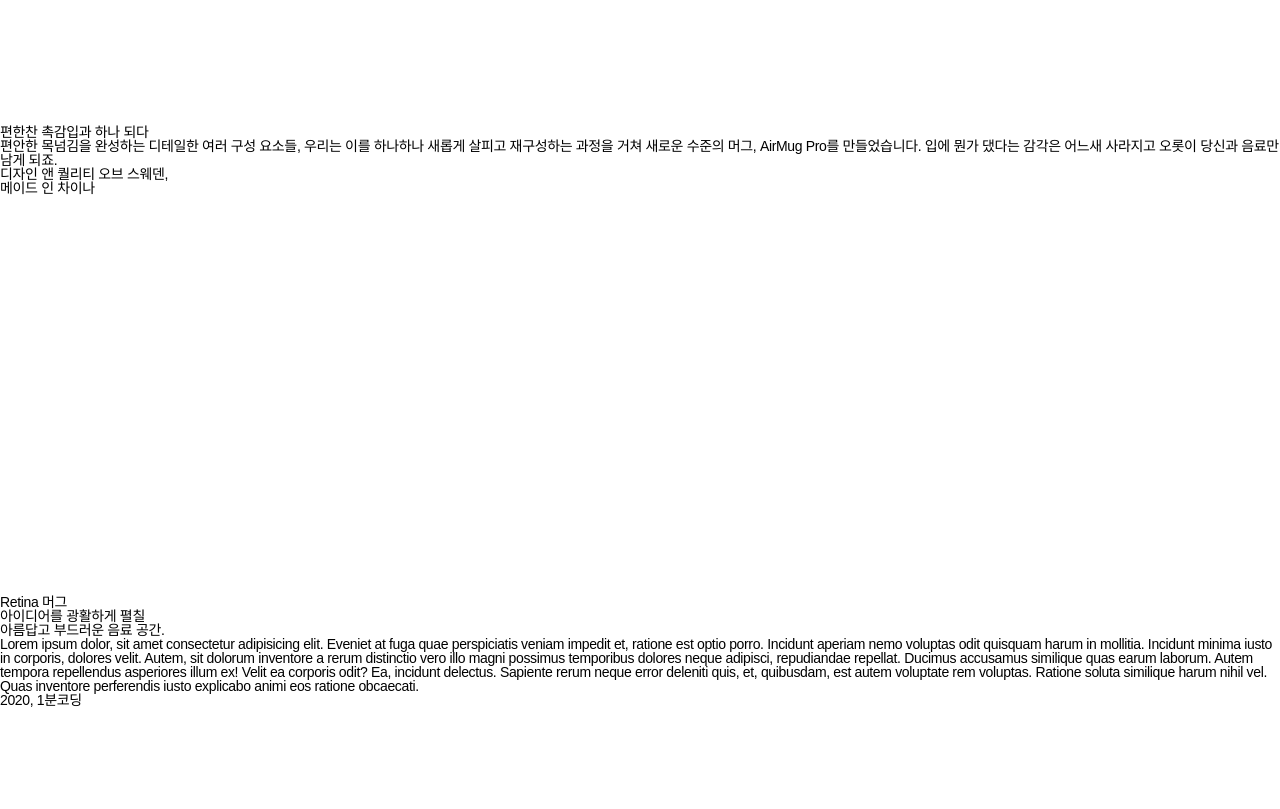
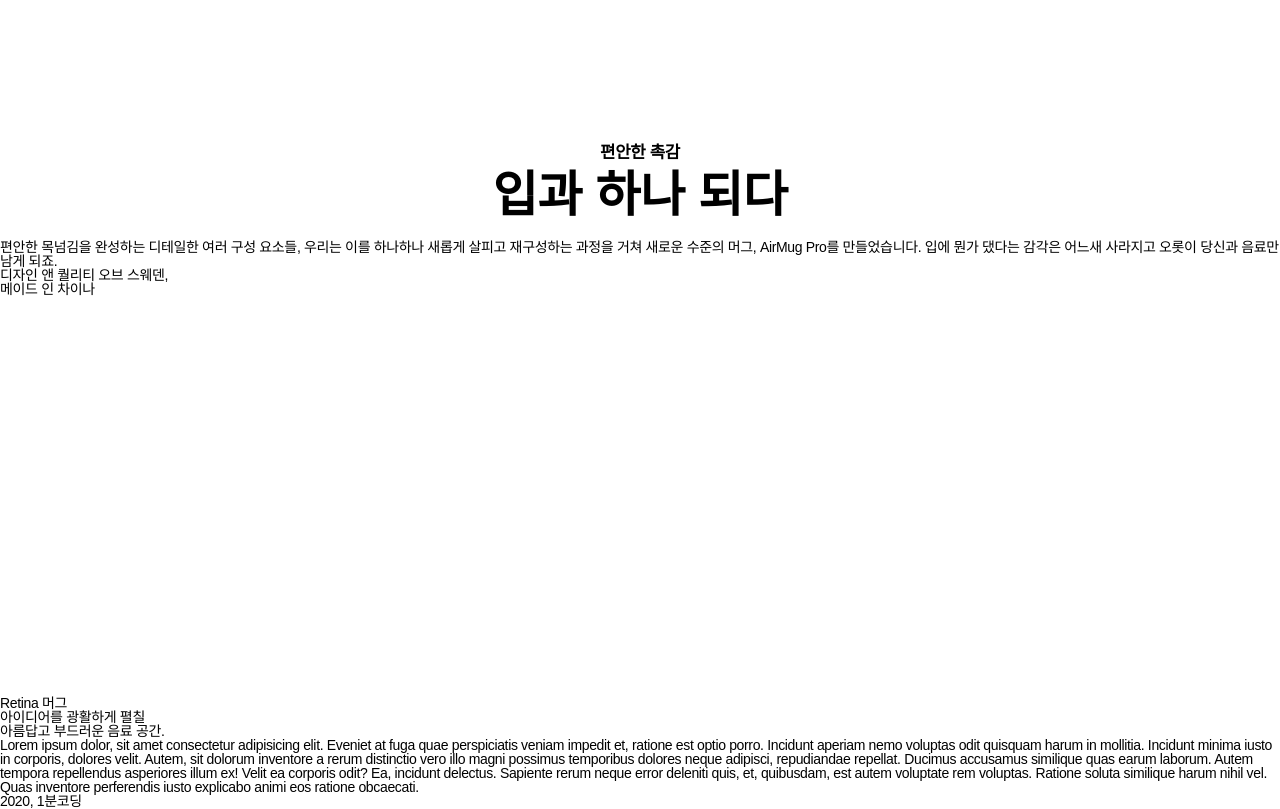
Before and after one commit to devho813/air-mug-pro, a Next.js app: page / in a window 1280 px wide. Shown: the part 1840-2649 px from the top of the page. Before the commit the page ends 2548 px from the top, so only its background shows below. Built offline with nearby package versions, Linux system fonts and the light colour scheme.

Commit message:
섹션 2 마크업 추가 수정

```diff
--- a/src/components/scroll-section/Section2.tsx
+++ b/src/components/scroll-section/Section2.tsx
@@ -3,28 +3,28 @@
 function Section2() {
   return (
     <Section2Container>
-      <Content>
+      <MainDescription>
         <p>
-          <small>편한찬 촉감</small>
+          <small>편안한 촉감</small>
           입과 하나 되다
         </p>
-      </Content>
-      <Content>
+      </MainDescription>
+      <SubDescription>
         <p>
           편안한 목넘김을 완성하는 디테일한 여러 구성 요소들, 우리는 이를 하나하나 새롭게 살피고 재구성하는 과정을 거쳐
           새로운 수준의 머그, AirMug Pro를 만들었습니다. 입에 뭔가 댔다는 감각은 어느새 사라지고 오롯이 당신과 음료만
           남게 되죠.
         </p>
         <Pin />
-      </Content>
-      <Content>
+      </SubDescription>
+      <SubDescription>
         <p>
           디자인 앤 퀄리티 오브 스웨덴,
           <br />
           메이드 인 차이나
         </p>
         <Pin />
-      </Content>
+      </SubDescription>
     </Section2Container>
   );
 }
@@ -33,5 +33,31 @@
 const Section2Container = styled.section`
   padding-top: 50vh;
 `;
-const Content = styled.div``;
+
+const MainDescription = styled.div`
+  display: flex;
+  align-items: center;
+  justify-content: center;
+  margin: 5px 0;
+  height: 3em;
+  font-size: 2.5rem;
+
+  p {
+    font-size: 3.5rem;
+    text-align: center;
+    font-weight: bold;
+
+    small {
+      display: block;
+      margin-bottom: 0.5em;
+      font-size: 1.2rem;
+    }
+  }
+`;
+
+const SubDescription = styled.div`
+  p {
+  }
+`;
+
 const Pin = styled.div``;
```
